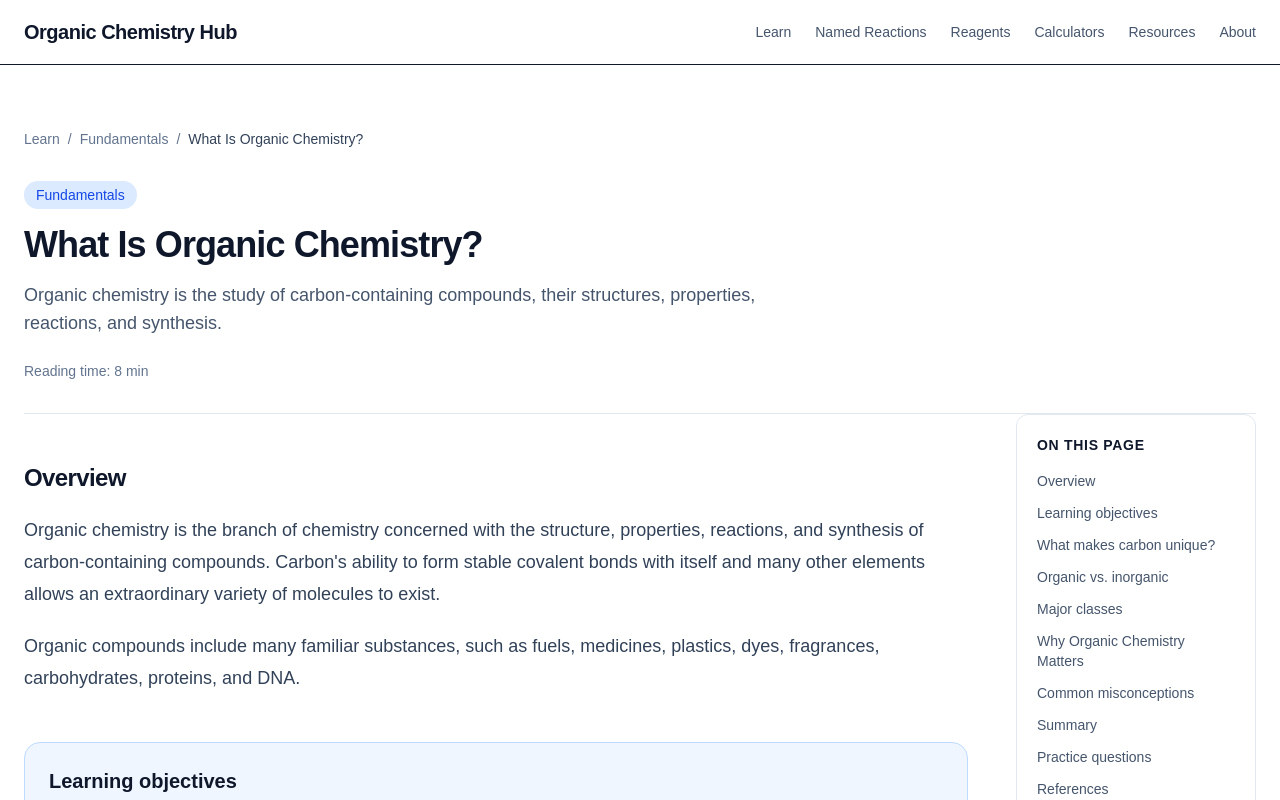
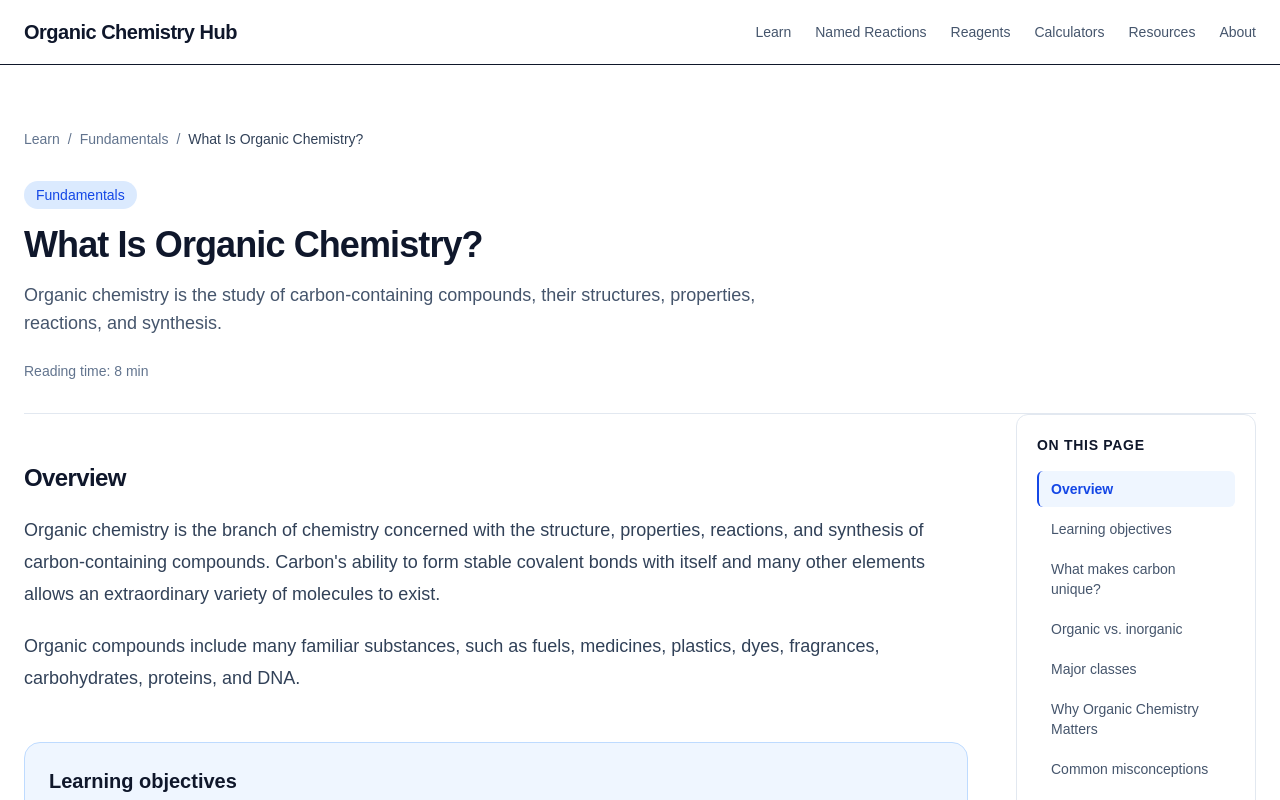
Before and after one commit to Bijnek81SE/my-website, a Next.js app: page /learn/fundamentals/what-is-organic-chemistry in a window 1280 px wide. Shown: the top 800 px of the page. Built offline with nearby package versions, Linux system fonts and the light colour scheme.

Commit message:
feat(lesson): highlight active table of contents section

```diff
--- a/components/Lesson/LessonTableOfContents.tsx
+++ b/components/Lesson/LessonTableOfContents.tsx
@@ -1,3 +1,7 @@
+"use client";
+
+import { useEffect, useState } from "react";
+
 type TableOfContentsItem = {
   id: string;
   label: string;
@@ -10,6 +14,38 @@ type LessonTableOfContentsProps = {
 export default function LessonTableOfContents({
   items,
 }: LessonTableOfContentsProps) {
+  const [activeId, setActiveId] = useState(items[0]?.id ?? "");
+
+  useEffect(() => {
+    const sections = items
+      .map((item) => document.getElementById(item.id))
+      .filter((section): section is HTMLElement => section !== null);
+
+    if (sections.length === 0) {
+      return;
+    }
+
+    const observer = new IntersectionObserver(
+      (entries) => {
+        const visibleEntries = entries
+          .filter((entry) => entry.isIntersecting)
+          .sort((a, b) => a.boundingClientRect.top - b.boundingClientRect.top);
+
+        if (visibleEntries.length > 0) {
+          setActiveId(visibleEntries[0].target.id);
+        }
+      },
+      {
+        rootMargin: "-20% 0px -65% 0px",
+        threshold: [0, 0.1, 0.5, 1],
+      },
+    );
+
+    sections.forEach((section) => observer.observe(section));
+
+    return () => observer.disconnect();
+  }, [items]);
+
   return (
     <aside className="hidden xl:block">
       <div className="sticky top-24 rounded-xl border border-slate-200 bg-white p-5">
@@ -18,17 +54,26 @@ export default function LessonTableOfContents({
         </h2>
 
         <nav className="mt-4" aria-label="Table of contents">
-          <ul className="space-y-3 text-sm">
-            {items.map((item) => (
+          <ul className="space-y-1 text-sm">
+            {items.map((item) => {
+              const isActive = activeId === item.id;
+
+              return (
                 <li key={item.id}>
                   <a
                     href={`#${item.id}`}
-                  className="text-slate-600 transition hover:text-blue-700"
+                    aria-current={isActive ? "location" : undefined}
+                    className={`block rounded-md border-l-2 px-3 py-2 transition ${
+                      isActive
+                        ? "border-blue-700 bg-blue-50 font-semibold text-blue-700"
+                        : "border-transparent text-slate-600 hover:border-slate-300 hover:bg-slate-50 hover:text-blue-700"
+                    }`}
                   >
                     {item.label}
                   </a>
                 </li>
-            ))}
+              );
+            })}
           </ul>
         </nav>
       </div>
```
Lines whose indentation alone changed are shown as unchanged.
